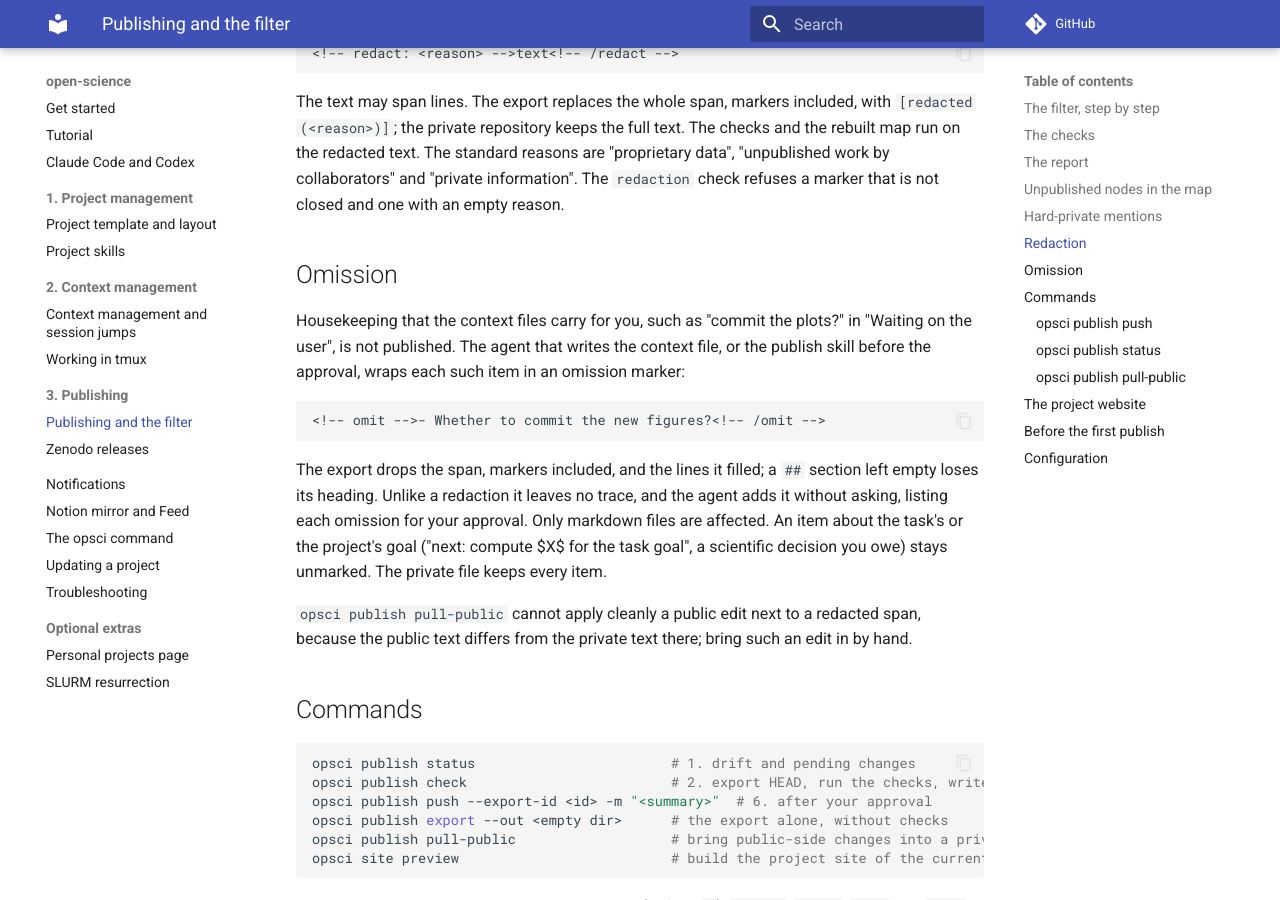
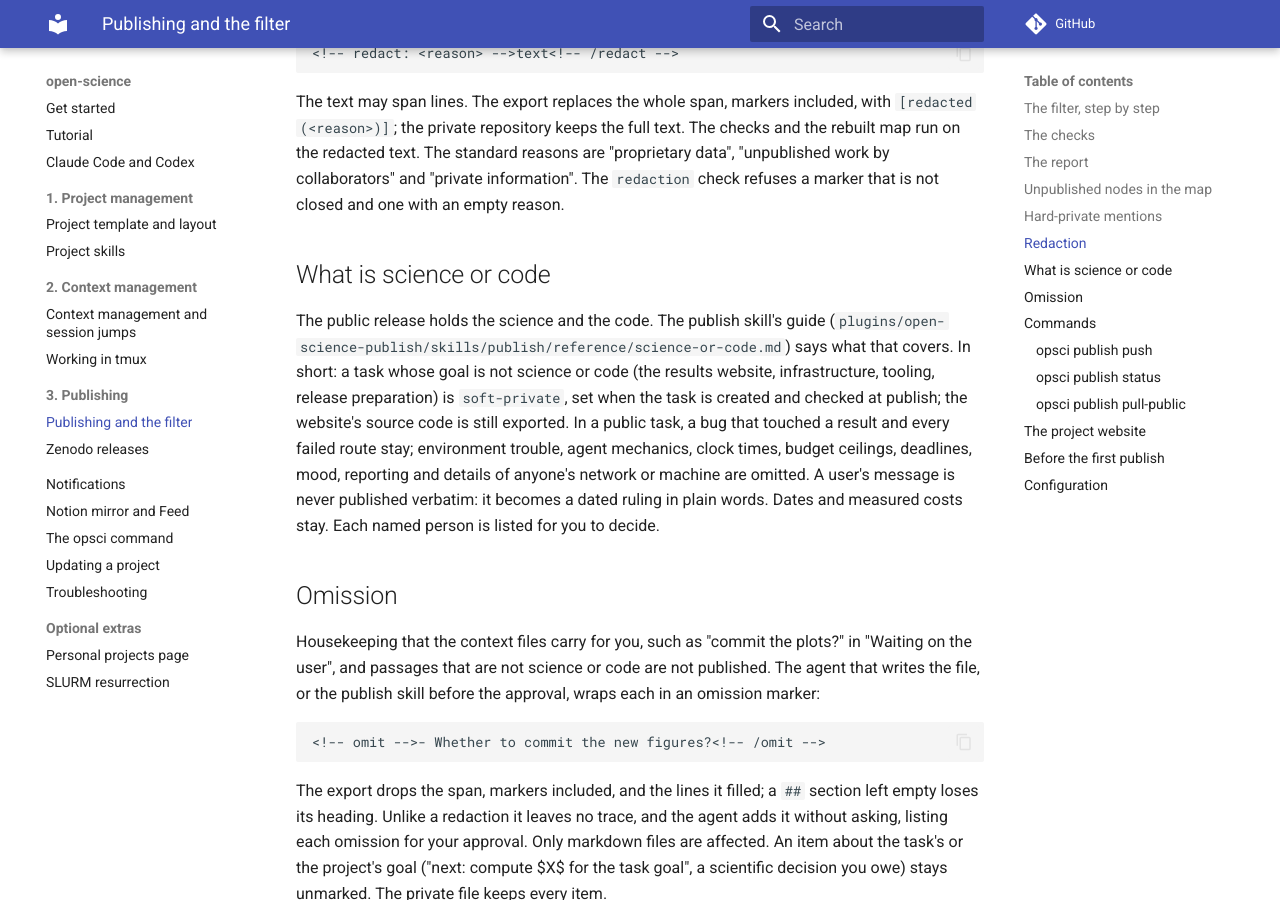
Before and after one commit to mhycheung/open-science, an MkDocs documentation site: the page built from docs/publishing.md, in a window 1280 px wide and 900 px high, scrolled down 4862 px. Built offline with MkDocs 1.6.1 and Material for MkDocs 9.7.7, drawn with Linux system fonts in a browser that asks for light colours; comment, search, counter and statistics services are not loaded.

Commit message:
Publish guide: what is science or code, and what is soft-private
reference/science-or-code.md records the user's rulings of 2026-10-02:
tasks whose goal is not science or code (results website, infrastructure,
tooling, release preparation) are soft-private as a whole, set by new-task
at creation and checked at publish; site source code stays public. In a
public task, debugging that touched a result and failed routes stay;
environment trouble, agent mechanics, verbatim user messages (rewritten
as rulings), clock times, budget ceilings, and network or machine details
are omitted; dates and measured costs stay; named people go to the user.
Publish step 6, public-pages.md and the review rubric point to the guide.

````diff
--- a/docs/publishing.md
+++ b/docs/publishing.md
@@ -169,11 +169,24 @@ rebuilt map run on the redacted text. The standard reasons are "proprietary data
 "unpublished work by collaborators" and "private information". The `redaction` check
 refuses a marker that is not closed and one with an empty reason.
 
+## What is science or code
+
+The public release holds the science and the code. The publish skill's guide
+(`plugins/open-science-publish/skills/publish/reference/science-or-code.md`) says what that
+covers. In short: a task whose goal is not science or code (the results website,
+infrastructure, tooling, release preparation) is `soft-private`, set when the task is
+created and checked at publish; the website's source code is still exported. In a public
+task, a bug that touched a result and every failed route stay; environment trouble, agent
+mechanics, clock times, budget ceilings, deadlines, mood, reporting and details of anyone's
+network or machine are omitted. A user's message is never published verbatim: it becomes a
+dated ruling in plain words. Dates and measured costs stay. Each named person is listed for
+you to decide.
+
 ## Omission
 
 Housekeeping that the context files carry for you, such as "commit the plots?" in "Waiting
-on the user", is not published. The agent that writes the context file, or the publish
-skill before the approval, wraps each such item in an omission marker:
+on the user", and passages that are not science or code are not published. The agent that
+writes the file, or the publish skill before the approval, wraps each in an omission marker:
 
 ```
 <!-- omit -->- Whether to commit the new figures?<!-- /omit -->
````
Also changed, not shown: CHANGELOG.md (+10 -0 lines), plugins/open-science-project/skills/new-task/SKILL.md (+4 -4 lines), plugins/open-science-publish/skills/publish/SKILL.md (+5 -19 lines), plugins/open-science-publish/skills/publish/reference/public-pages.md (+6 -17 lines), plugins/open-science-publish/skills/publish/reference/review-rubric.md (+8 -6 lines), plugins/open-science-publish/skills/publish/reference/science-or-code.md (added, +61 -0 lines).
